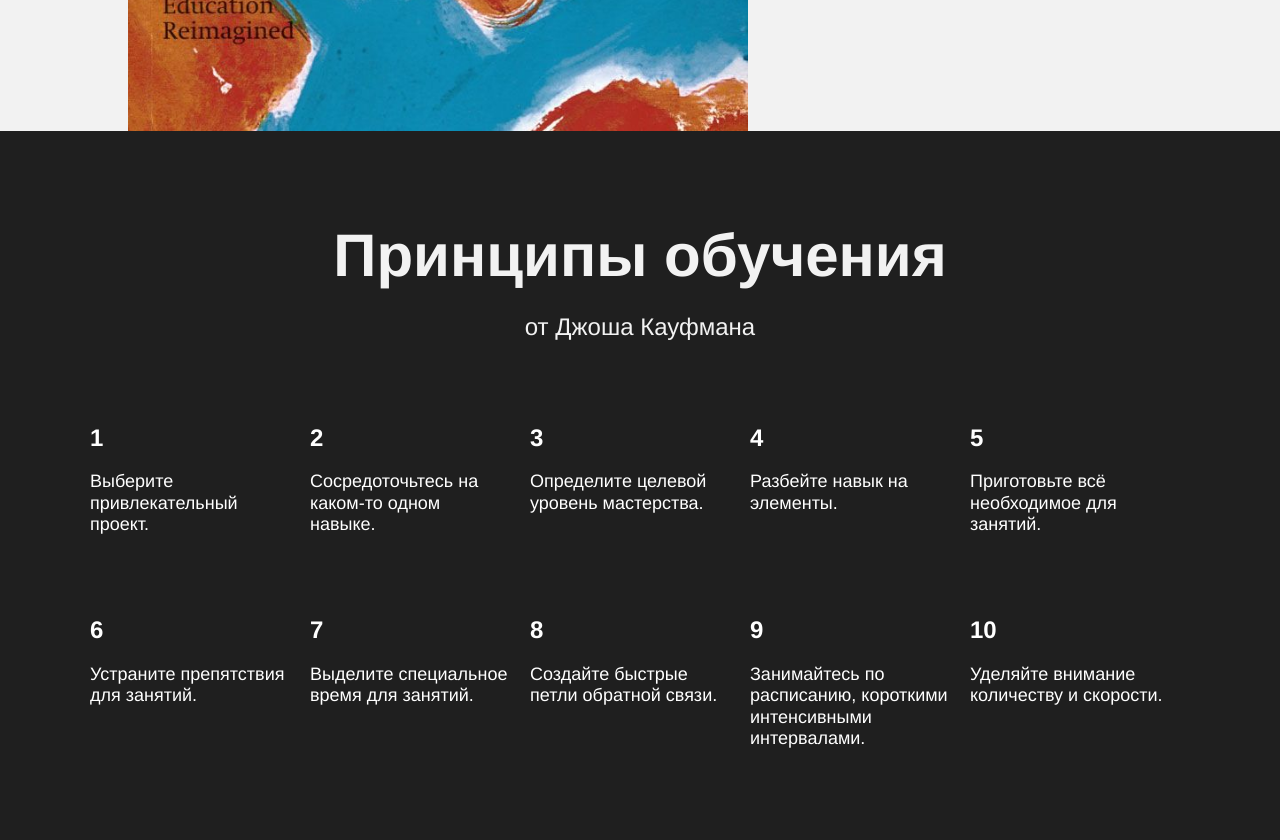
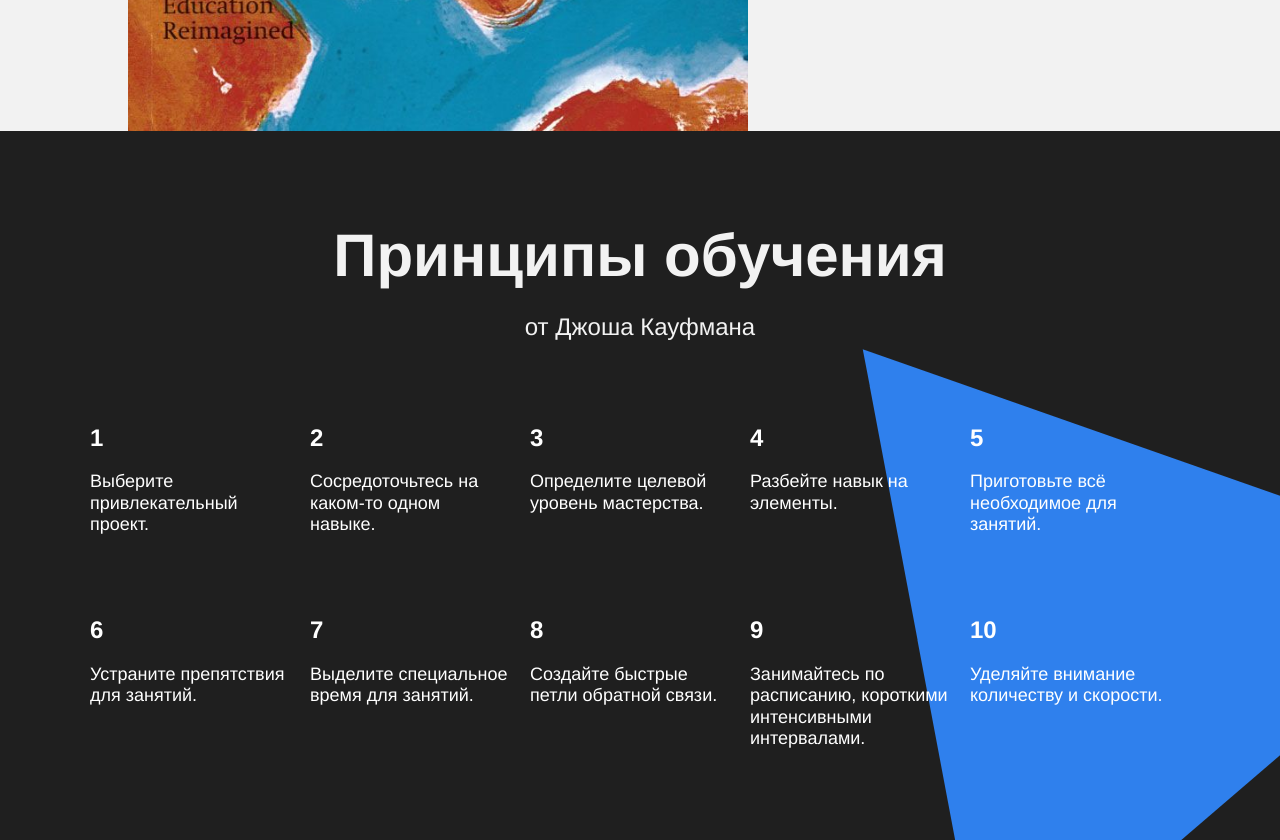
Before and after one commit to Mikzin/how-to-learn, a plain HTML site: page index.html in a window 1280 px wide. Shown: the part 6020-6860 px from the top of the page. Drawn offline with Linux system fonts and the light colour scheme; the site is published under a folder, as on GitHub Pages, so addresses that start at the root find nothing.

Commit message:
Спринт 2 коммит 2, исправления

```diff
--- a/blocks/kaufman/__triangle/kaufman__triangle.css
+++ b/blocks/kaufman/__triangle/kaufman__triangle.css
@@ -1,7 +1,7 @@
 .kaufman__triangle {
   width: 877px;
   height: 877px;
-  background-image: url(/images/kaufman-triangle.svg);
+  background-image: url(../../../images/kaufman-triangle.svg);
   background-position: center;
   background-size: cover;
   background-repeat: no-repeat;
```
